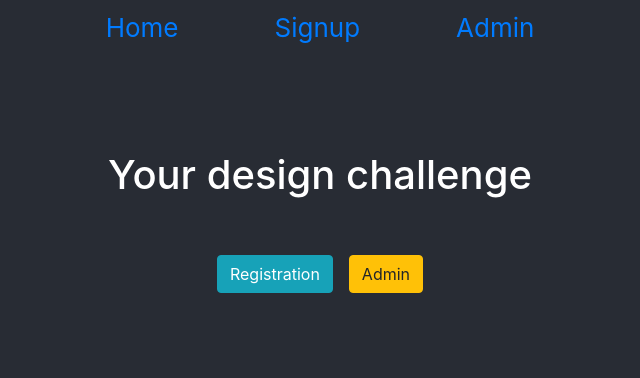
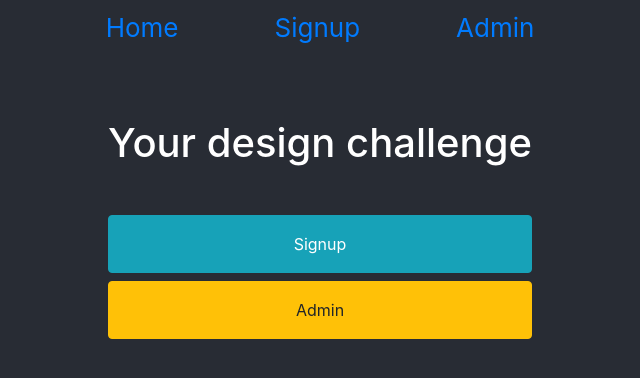
Before and after one commit to la-flor/Yodlr_TakeHome, a React (Create React App) app in the folder frontend/: page / in a window 1280 px wide. Shown: the top 378 px of the page, without its empty margins (320-960 px from the left). Built offline with nearby package versions, Linux system fonts and the light colour scheme; no server answers.

Commit message:
Updated Home styling

```diff
--- a/frontend/src/Components/Home.js
+++ b/frontend/src/Components/Home.js
@@ -9,14 +9,14 @@ const Home = () => {
     }
 
     function openAdmin() {
-        history.push("/admin")
+        history.push("/users")
     }
 
     return (
-        <div className="Home my-5 mx-0">
+        <div className="Home my-3 mx-0">
             <h1 className="my-5">Your design challenge</h1>
-            <button className="btn btn-info m-2" onClick={openSignup}>Registration</button>
-            <button className="btn btn-warning m-2" onClick={openAdmin}>Admin</button>
+            <button className="btn btn-block btn-info p-3" onClick={openSignup}>Signup</button>
+            <button className="btn btn-block btn-warning p-3" onClick={openAdmin}>Admin</button>
         </div>
     )
 }
```
